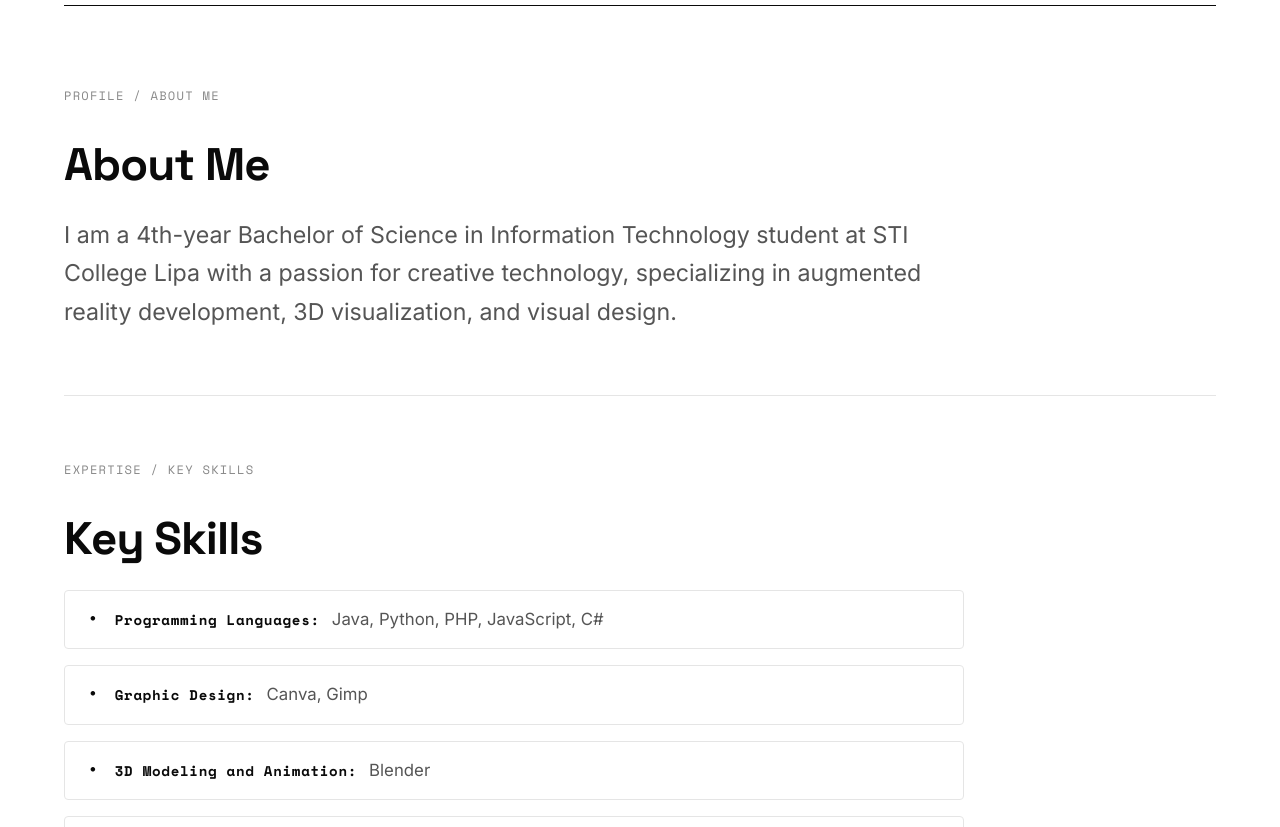
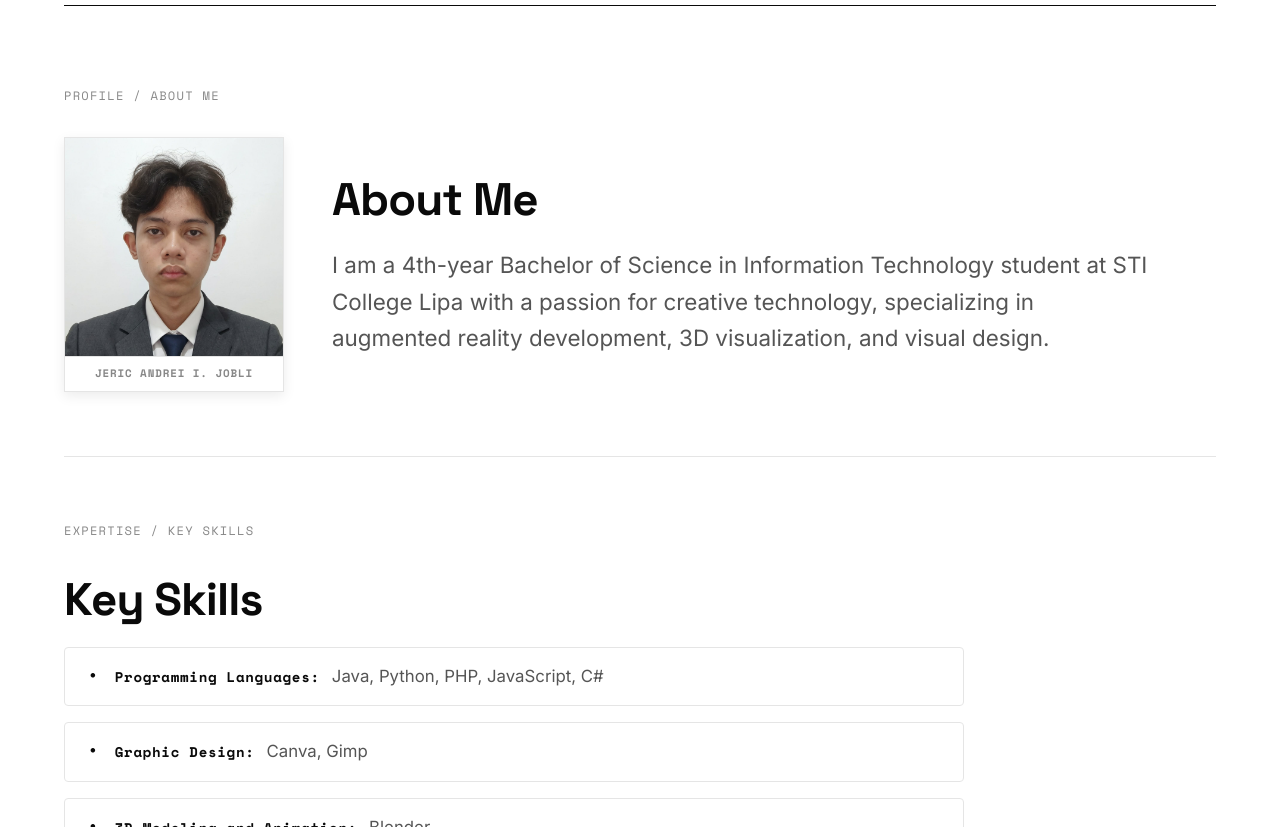
Before and after one commit to incompeman/Euthenics_Portfolio, a plain HTML site: page index.html in a window 1280 px wide. Shown: the part 640-1467 px from the top of the page. Drawn offline with nearby package versions, Linux system fonts and the light colour scheme.

Commit message:
added pic

```diff
--- a/index.html
+++ b/index.html
@@ -121,11 +121,31 @@
         <span class="section-category">PROFILE / ABOUT ME</span>
       </div>
 
-      <div class="about-block">
-        <h2 class="about-heading">About Me</h2>
-        <p class="about-lead">
-          I am a 4th-year Bachelor of Science in Information Technology student at STI College Lipa with a passion for creative technology, specializing in augmented reality development, 3D visualization, and visual design.
-        </p>
+      <div class="about-grid">
+        <div class="about-photo-wrap">
+          <div class="about-avatar-card media-card" data-type="image"
+            data-src="1x1_photo/734c9865-2e32-4d90-9804-9877132ffecd.jpg"
+            data-caption="Jeric Andrei I. Jobli — Portrait">
+            <div class="about-avatar-inner">
+              <img src="1x1_photo/734c9865-2e32-4d90-9804-9877132ffecd.jpg"
+                alt="Jeric Andrei I. Jobli" class="about-avatar-img" loading="lazy">
+              <div class="media-hover-overlay">
+                <span class="expand-icon">&plus;</span>
+                <span class="expand-text">Enlarge</span>
+              </div>
+            </div>
+            <div class="about-photo-badge">
+              <span>JERIC ANDREI I. JOBLI</span>
+            </div>
+          </div>
+        </div>
+
+        <div class="about-text-wrap">
+          <h2 class="about-heading">About Me</h2>
+          <p class="about-lead">
+            I am a 4th-year Bachelor of Science in Information Technology student at STI College Lipa with a passion for creative technology, specializing in augmented reality development, 3D visualization, and visual design.
+          </p>
+        </div>
       </div>
     </section>
 
--- a/styles.css
+++ b/styles.css
@@ -453,6 +453,106 @@ a {
   border-bottom: 1px solid var(--border-hairline);
 }
 
+.about-grid {
+  display: grid;
+  grid-template-columns: 220px 1fr;
+  gap: 48px;
+  align-items: center;
+}
+
+.about-photo-wrap {
+  flex-shrink: 0;
+}
+
+.about-avatar-card {
+  width: 220px;
+  background: var(--bg-card);
+  border: 1px solid var(--border-strong);
+  overflow: hidden;
+  position: relative;
+  cursor: pointer;
+  box-shadow: var(--shadow-subtle);
+  transition: transform var(--transition-smooth),
+              border-color var(--transition-smooth),
+              box-shadow var(--transition-smooth),
+              background-color var(--transition-smooth);
+}
+
+.about-avatar-card:hover {
+  transform: translateY(-3px);
+  border-color: var(--border-card-hover);
+  box-shadow: var(--shadow-card);
+}
+
+.about-avatar-inner {
+  width: 100%;
+  aspect-ratio: 1 / 1;
+  position: relative;
+  overflow: hidden;
+  background: var(--bg-media);
+}
+
+.about-avatar-img {
+  width: 100%;
+  height: 100%;
+  object-fit: cover;
+  display: block;
+  transition: transform var(--transition-slow);
+}
+
+.about-avatar-card:hover .about-avatar-img {
+  transform: scale(1.05);
+}
+
+.about-avatar-card .media-hover-overlay {
+  position: absolute;
+  inset: 0;
+  background: rgba(0, 0, 0, 0.35);
+  display: flex;
+  flex-direction: column;
+  align-items: center;
+  justify-content: center;
+  gap: 6px;
+  opacity: 0;
+  transition: opacity var(--transition-smooth);
+  color: #ffffff;
+}
+
+.about-avatar-card:hover .media-hover-overlay {
+  opacity: 1;
+}
+
+.about-avatar-card .expand-icon {
+  font-size: 1.6rem;
+  line-height: 1;
+}
+
+.about-avatar-card .expand-text {
+  font-family: var(--font-mono);
+  font-size: 0.68rem;
+  letter-spacing: 0.1em;
+  text-transform: uppercase;
+  font-weight: 700;
+}
+
+.about-photo-badge {
+  padding: 8px 12px;
+  border-top: 1px solid var(--border-hairline);
+  font-family: var(--font-mono);
+  font-size: 0.68rem;
+  font-weight: 700;
+  color: var(--text-muted);
+  letter-spacing: 0.08em;
+  text-align: center;
+  background: var(--bg-card);
+}
+
+.about-text-wrap {
+  display: flex;
+  flex-direction: column;
+  justify-content: center;
+}
+
 .about-heading,
 .skills-heading {
   font-family: var(--font-display);
@@ -460,15 +560,15 @@ a {
   font-weight: 700;
   letter-spacing: -0.02em;
   color: var(--text-primary);
-  margin-bottom: 24px;
+  margin-bottom: 20px;
   line-height: 1.2;
 }
 
 .about-lead {
-  font-size: clamp(1.15rem, 2.2vw, 1.45rem);
+  font-size: clamp(1.15rem, 2.2vw, 1.4rem);
   color: var(--text-secondary);
   line-height: 1.65;
-  max-width: 900px;
+  max-width: 820px;
   margin-bottom: 0;
   font-weight: 400;
 }
@@ -1231,6 +1331,16 @@ a {
     padding: 56px 0;
   }
 
+  .about-grid {
+    grid-template-columns: 1fr;
+    gap: 28px;
+    align-items: flex-start;
+  }
+
+  .about-avatar-card {
+    width: 170px;
+  }
+
   .project-section {
     padding: 60px 0;
   }
@@ -1305,6 +1415,10 @@ a {
     font-size: 1.85rem;
   }
 
+  .about-avatar-card {
+    width: 130px;
+  }
+
   .skill-item {
     padding: 14px 16px;
     gap: 12px;
```
